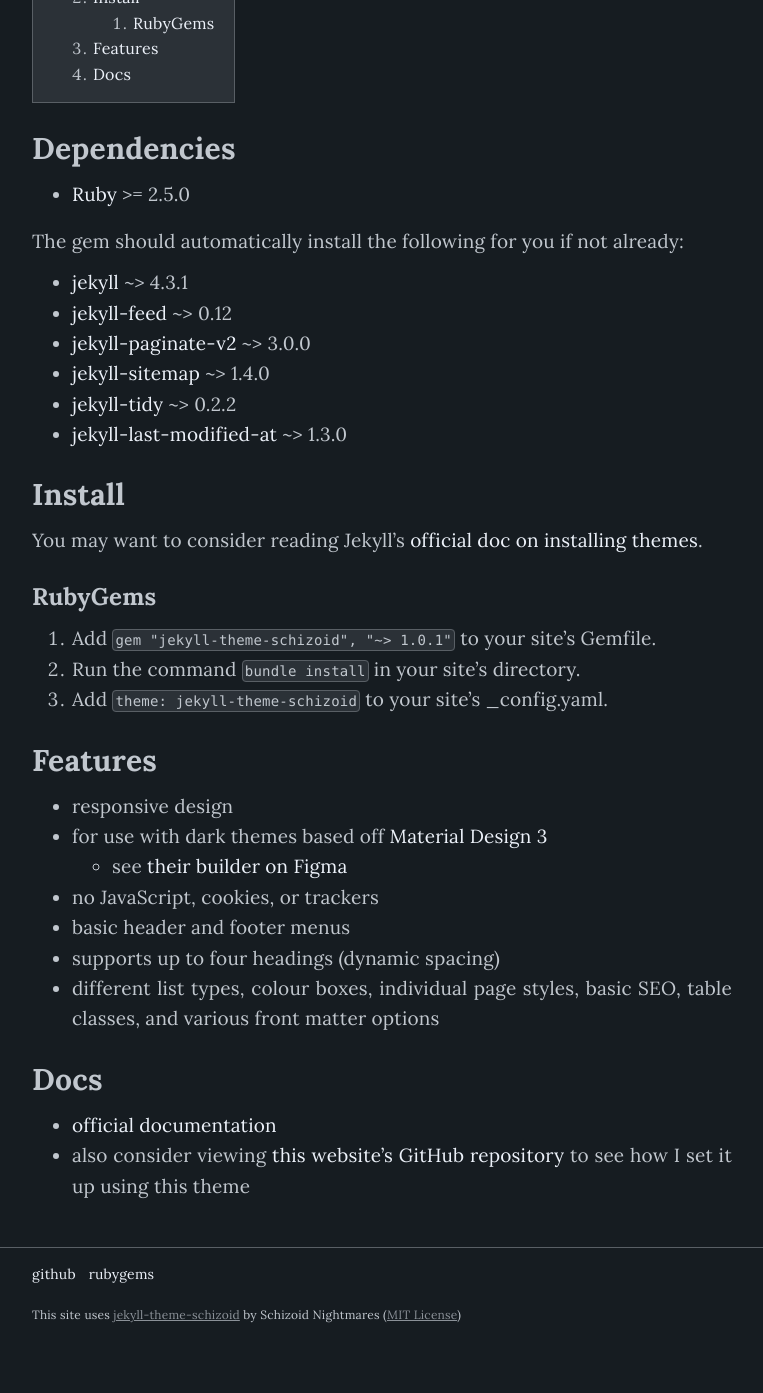
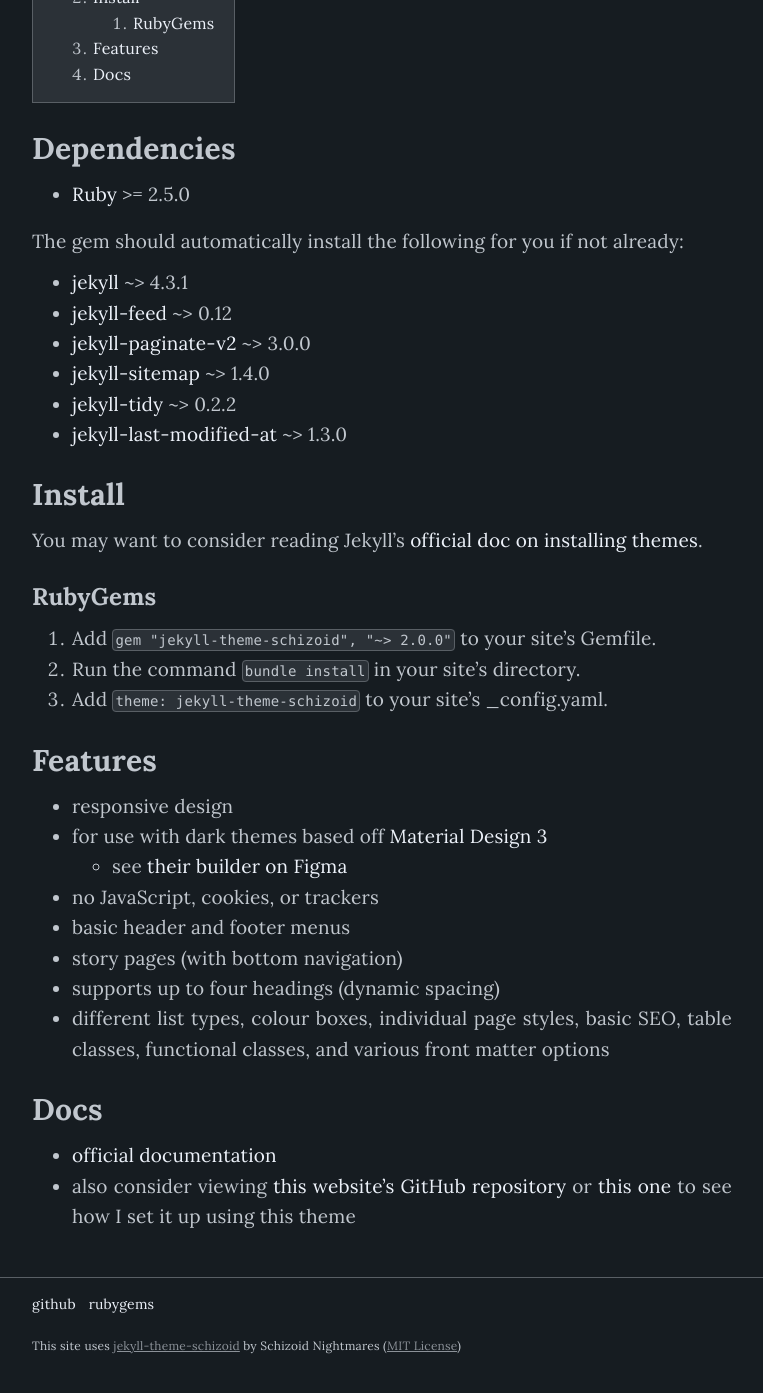
Before and after one commit to schizoidnightmares/jekyll-theme-schizoid, a Jekyll site: the page built from about.md, in a window 1280 px wide and 1400 px high, scrolled down 285 px. Shown: the top 1393 px of the window, without its empty margins (258-1021 px from the left). Built offline with Jekyll 4.4.1, drawn with Linux system fonts in a browser that asks for light colours; before the commit the page ends 1655 px from its top, so only the background shows below that.

Commit message:
getting ready for v2

````diff
--- a/about.md
+++ b/about.md
@@ -21,7 +21,7 @@ The gem should automatically install the following for you if not already:
 You may want to consider reading Jekyll's <a href="https://jekyllrb.com/docs/themes/" target="_blank">official doc on installing themes</a>.
 
 ### RubyGems
-1. Add ```gem "jekyll-theme-schizoid", "~> 1.0.1"``` to your site's Gemfile.
+1. Add ```gem "jekyll-theme-schizoid", "~> 2.0.0"``` to your site's Gemfile.
 1. Run the command ```bundle install``` in your site's directory.
 1. Add ```theme: jekyll-theme-schizoid``` to your site's _config.yaml.
 
@@ -31,9 +31,10 @@ You may want to consider reading Jekyll's <a href="https://jekyllrb.com/docs/the
     - see <a href="https://www.figma.com/community/plugin/1034969338659738588/Material-Theme-Builder" target="_blank">their builder on Figma</a>
 - no JavaScript, cookies, or trackers
 - basic header and footer menus
+- story pages (with bottom navigation)
 - supports up to four headings (dynamic spacing)
-- different list types, colour boxes, individual page styles, basic SEO, table classes, and various front matter options
+- different list types, colour boxes, individual page styles, basic SEO, table classes, functional classes, and various front matter options
 
 ## Docs
 - <a href="https://schizoidnightmares.com/docs/jekyll-theme-schizoid/" target="_blank">official documentation</a>
-- also consider viewing <a href="https://github.com/schizoidnightmares/schizoidnightmares.com" target="_blank">this website's GitHub repository</a> to see how I set it up using this theme
+- also consider viewing <a href="https://github.com/schizoidnightmares/schizoidnightmares.com" target="_blank">this website's GitHub repository</a> or <a href="https://github.com/schizoidnightmares/absurdrealms.com" target="_blank">this one</a> to see how I set it up using this theme
````
Also changed, not shown: README.md.
